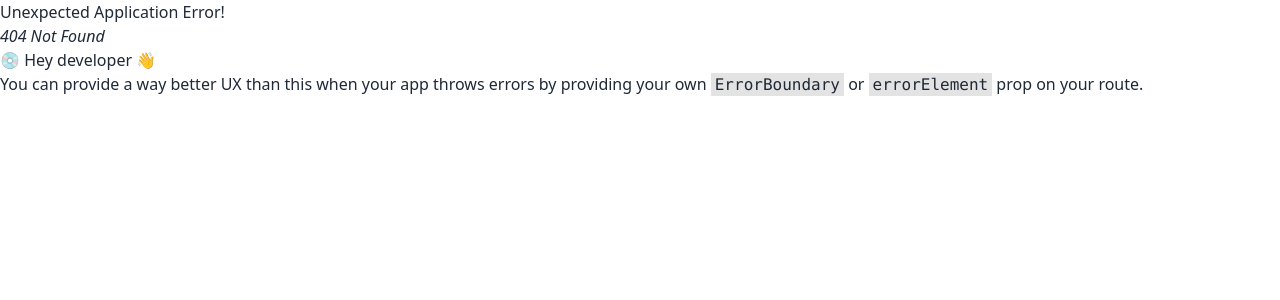
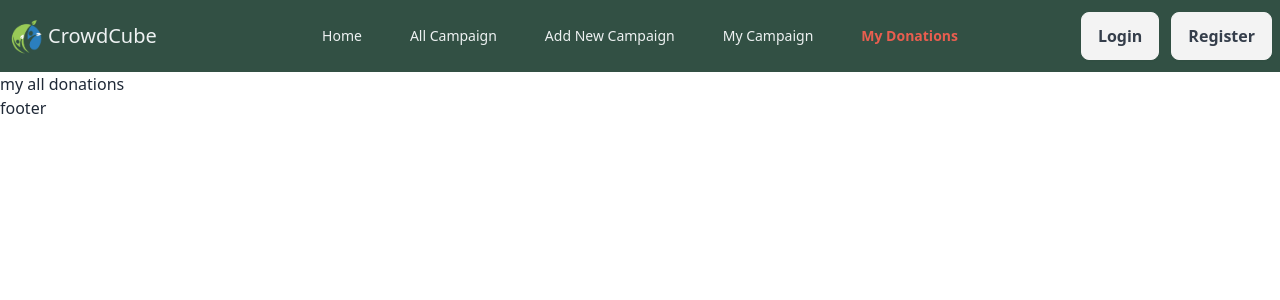
Before and after one commit to shafriki/b10a10-client-side, a React (Vite) app: page /donation in a window 1280 px wide. Before the commit this address had no page. Shown: the top 300 px of the page. Built offline with nearby package versions, Linux system fonts and the light colour scheme.

Commit message:
added all routes page and complete navbar

```diff
--- a/index.html
+++ b/index.html
@@ -3,6 +3,7 @@
   <head>
     <meta charset="UTF-8" />
     <meta name="viewport" content="width=device-width, initial-scale=1.0" />
+    <link rel="shortcut icon" href="./src/assets/crowd.png" type="image/x-icon">
     <title>CrowdCube</title>
   </head>
   <body>
--- /dev/null
+++ b/src/components/Footer.jsx
@@ -0,0 +1,11 @@
+import React from 'react';
+
+const Footer = () => {
+    return (
+        <div>
+            footer
+        </div>
+    );
+};
+
+export default Footer;
--- /dev/null
+++ b/src/components/NavBar.jsx
@@ -0,0 +1,65 @@
+import React from 'react';
+import { NavLink } from 'react-router-dom';
+import logo from '../assets/crowd.png';
+
+const NavBar = () => {
+
+    const links = (
+        <>
+            <NavLink to='/home' className={({ isActive }) => isActive ? 'font-bold text-[#E74C3C]' : 'text-[#ECF0F1]'}>Home</NavLink>
+
+            <NavLink to='/allcampaign' className={({ isActive }) => isActive ? 'font-bold text-[#E74C3C]' : 'text-[#ECF0F1]'}>All Campaign</NavLink>
+
+            <NavLink to='/addCampaign' className={({ isActive }) => isActive ? 'font-bold text-[#E74C3C]' : 'text-[#ECF0F1]'}>Add New Campaign</NavLink>
+
+            <NavLink to='/myCampaign' className={({ isActive }) => isActive ? 'font-bold text-[#E74C3C]' : 'text-[#ECF0F1]'}>My Campaign
+            </NavLink>
+
+            <NavLink to='/donation' className={({ isActive }) => isActive ? 'font-bold text-[#E74C3C]' : 'text-[#ECF0F1]'}>My Donations</NavLink>
+        </>
+    );
+
+    return (
+        <div className='bg-[#1B3D2F] text-[#ECF0F1] py-1 sticky top-0 z-50 backdrop-blur opacity-90'>
+
+            <div className="navbar max-w-screen-xl mx-auto">
+                <div className="navbar-start">
+                    <div className="dropdown">
+                        <div tabIndex={0} role="button" className="btn btn-ghost lg:hidden">
+                            <svg
+                                xmlns="http://www.w3.org/2000/svg"
+                                className="h-5 w-5"
+                                fill="none"
+                                viewBox="0 0 24 24"
+                                stroke="currentColor">
+                                <path
+                                    strokeLinecap="round"
+                                    strokeLinejoin="round"
+                                    strokeWidth="2"
+                                    d="M4 6h16M4 12h8m-8 6h16" />
+                            </svg>
+                        </div>
+                        <ul
+                            tabIndex={0}
+                            className="menu menu-sm dropdown-content bg-[#1B3D2F] rounded-box z-[1] mt-3 w-52 p-2 shadow">
+                            {links}
+                        </ul>
+                    </div>
+                    <img src={logo} alt="" className='w-5 md:w-10' />
+                    <a className=" md:text-xl">CrowdCube</a>
+                </div>
+                <div className="navbar-center hidden lg:flex">
+                    <ul className="menu menu-horizontal px-1 gap-12">
+                        {links}
+                    </ul>
+                </div>
+                <div className="navbar-end gap-3">
+                    <a className="btn text-xs md:text-base" id='login'>Login</a>
+                    <a className="btn text-xs md:text-base" id='register'>Register</a>
+                </div>
+            </div>
+        </div>
+    );
+};
+
+export default NavBar;
--- a/src/layouts/MainLayout.jsx
+++ b/src/layouts/MainLayout.jsx
@@ -1,11 +1,14 @@
 import React from 'react';
 import { Outlet } from 'react-router-dom';
+import NavBar from '../components/NavBar';
+import Footer from '../components/Footer';
 
 const MainLayout = () => {
     return (
         <div>
-            <h1>Main Layout</h1>
-            <Outlet></Outlet> {/* This will render the child routes */}
+            <NavBar></NavBar>
+            <Outlet></Outlet>
+            <Footer></Footer>
         </div>
     );
 };
--- /dev/null
+++ b/src/pages/AddCampaign.jsx
@@ -0,0 +1,11 @@
+import React from 'react';
+
+const AddCampaign = () => {
+    return (
+        <div>
+            add new campaign
+        </div>
+    );
+};
+
+export default AddCampaign;
--- /dev/null
+++ b/src/pages/AllCampaign.jsx
@@ -0,0 +1,11 @@
+import React from 'react';
+
+const AllCampaign = () => {
+    return (
+        <div>
+            all campaign
+        </div>
+    );
+};
+
+export default AllCampaign;
--- /dev/null
+++ b/src/pages/MyCampaign.jsx
@@ -0,0 +1,11 @@
+import React from 'react';
+
+const MyCampaign = () => {
+    return (
+        <div>
+            my campaign
+        </div>
+    );
+};
+
+export default MyCampaign;
--- /dev/null
+++ b/src/pages/MyDonation.jsx
@@ -0,0 +1,11 @@
+import React from 'react';
+
+const MyDonation = () => {
+    return (
+        <div>
+            my all donations
+        </div>
+    );
+};
+
+export default MyDonation;
```
Also changed, not shown: src/routes/Route.jsx (+20 -0 lines), src/assets/crowd.png (added).
